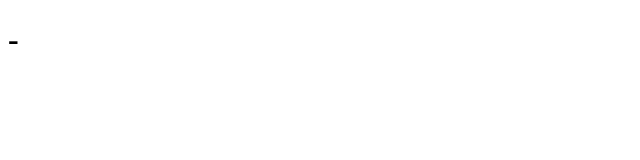
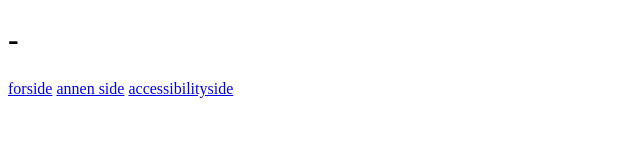
Before and after one commit to s364549/final, a plain HTML site: page index.html in a window 1280 px wide. Shown: the whole page, without its empty margins (0-640 px from the left). Drawn offline with Linux system fonts and the light colour scheme.

Commit message:
Update index.html

```diff
--- a/index.html
+++ b/index.html
@@ -9,5 +9,8 @@
 <body>
   <script src="script.js"></script>
   <h1>-</h1>
+  <a href="images/firstpage.png" target="_blank">forside</a>
+  <a href="images/newpage.png" target="_blank">annen side</a>
+  <a href="images/accessibilitypage.png" target="_blank">accessibilityside</a>
 </body>
 </html>
```
